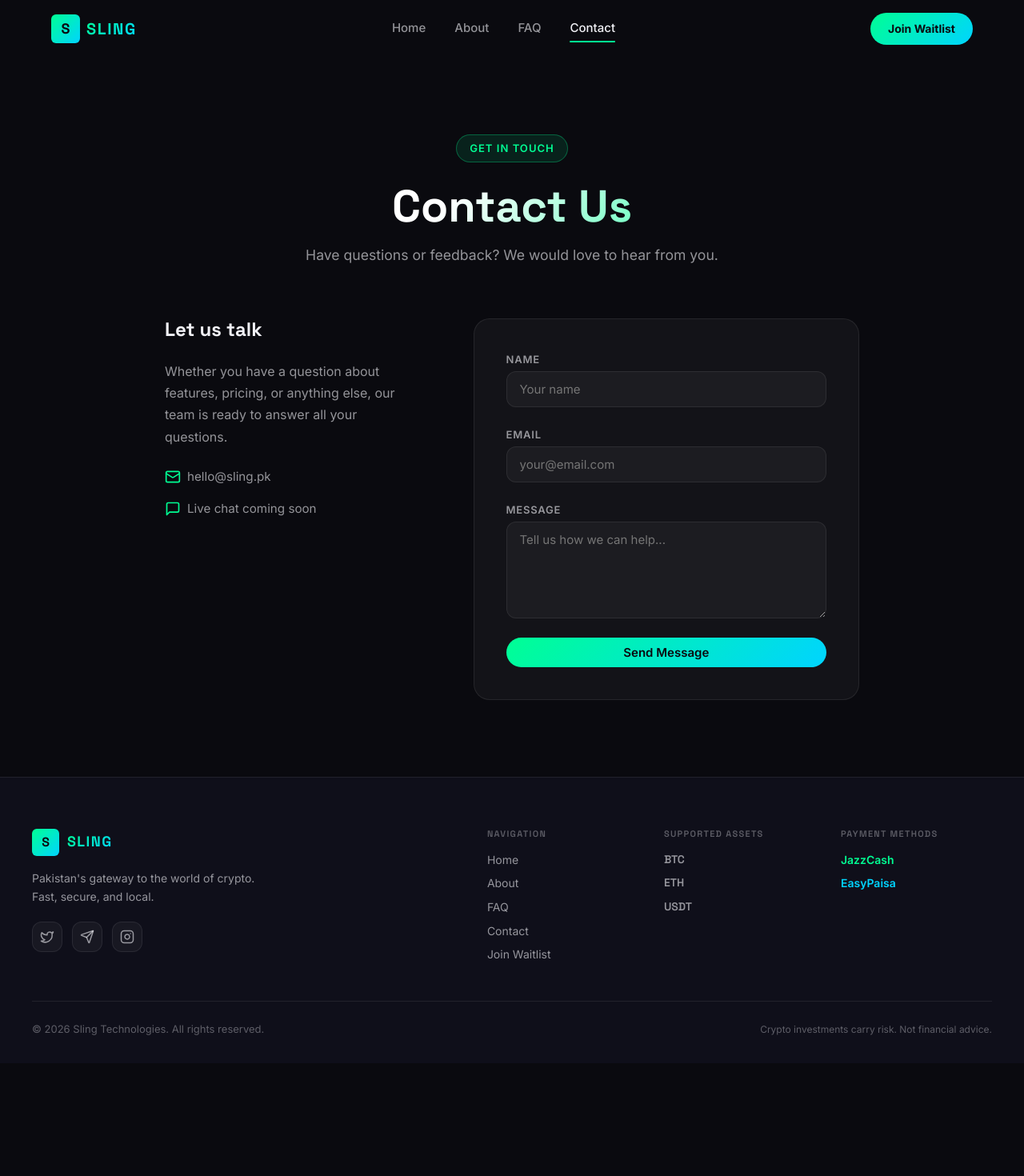
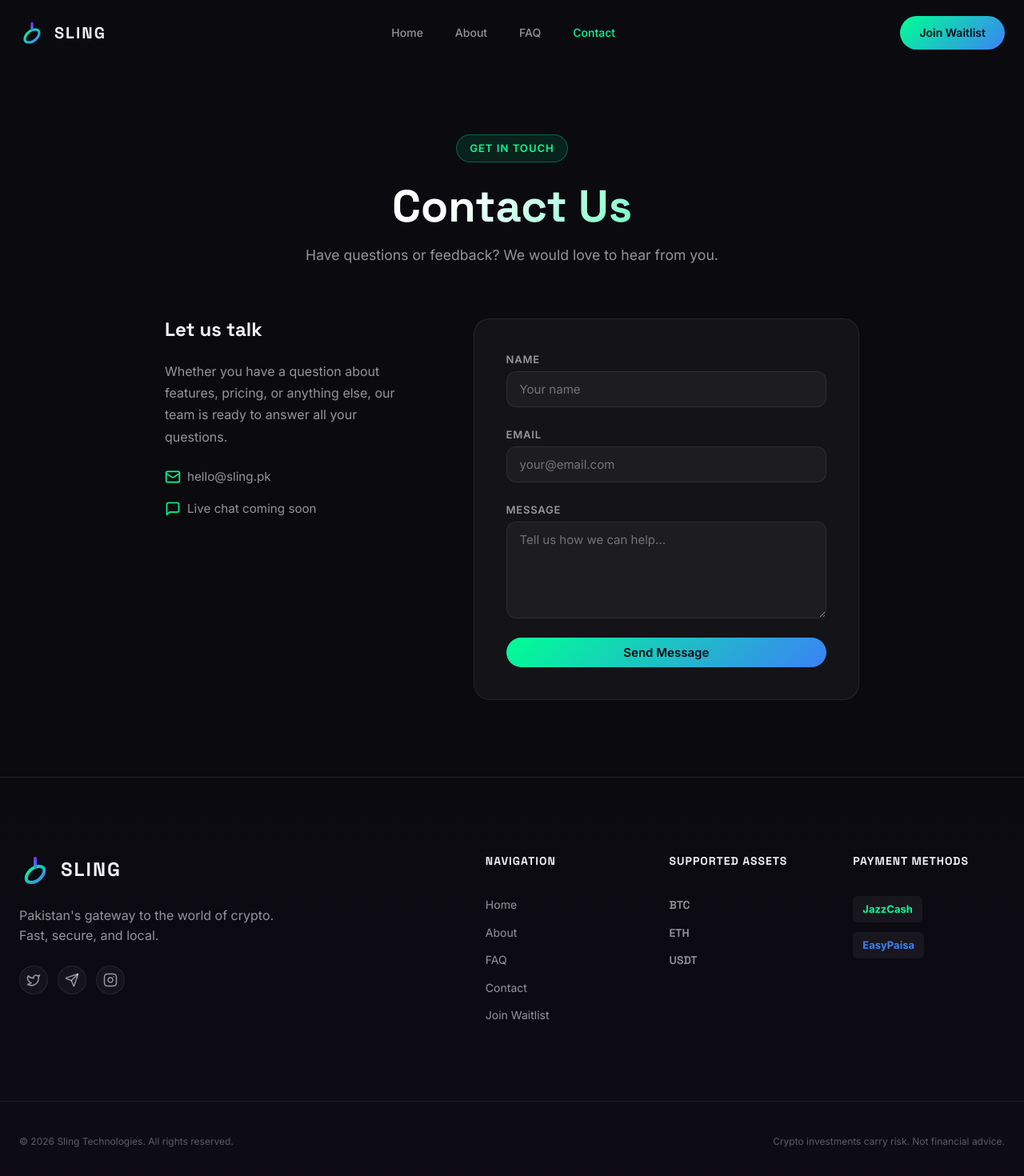
Before and after one commit to StuckInAI/crypto-onramp-fadil-1778689846184, a React (Vite) app: page /contact in a window 1280 px wide. Shown: the top 1470 px of the page at 80% size. Before the commit the page ends 1329 px from the top, so only its background shows below. Built offline with nearby package versions, Linux system fonts and the light colour scheme.

Commit message:
Update: did oyuu do it?

```diff
--- a/src/components/home/HeroBackground.tsx
+++ b/src/components/home/HeroBackground.tsx
@@ -35,7 +35,7 @@ export default function HeroBackground() {
       alpha: Math.random() * 0.5 + 0.1,
     }));
 
-    const colors = ['#00FF94', '#7B2FFF', '#00D4FF'];
+    const colors = ['#00FF94', '#7B2FFF', '#3B82F6'];
 
     const draw = () => {
       ctx.clearRect(0, 0, width, height);
--- a/src/components/layout/Footer.module.css
+++ b/src/components/layout/Footer.module.css
@@ -1,117 +1,109 @@
 .footer {
+  padding: var(--space-3xl) 0 var(--space-xl);
   border-top: 1px solid var(--color-border);
-  background: var(--color-bg-secondary);
-  padding: 64px 24px 32px;
   margin-top: auto;
+  background: linear-gradient(to bottom, transparent, rgba(123, 47, 255, 0.03));
 }
 
 .inner {
-  max-width: 1200px;
+  max-width: 1280px;
   margin: 0 auto;
+  padding: 0 var(--space-lg);
   display: grid;
-  grid-template-columns: 1.6fr 2fr;
-  gap: 64px;
+  grid-template-columns: 1.5fr 2fr;
+  gap: var(--space-3xl);
+  margin-bottom: var(--space-3xl);
+}
+
+@media (max-width: 768px) {
+  .inner {
+    grid-template-columns: 1fr;
+    gap: var(--space-2xl);
+  }
 }
 
 .brand {
   display: flex;
   flex-direction: column;
-  gap: 16px;
+  gap: var(--space-md);
 }
 
 .logo {
   display: flex;
   align-items: center;
-  gap: 10px;
-  width: fit-content;
-}
-
-.logoMark {
-  width: 34px;
-  height: 34px;
-  background: linear-gradient(135deg, var(--color-green), var(--color-cyan));
-  border-radius: 6px;
-  display: flex;
-  align-items: center;
-  justify-content: center;
-  font-family: var(--font-heading);
-  font-weight: 700;
-  font-size: 16px;
-  color: #0A0A0F;
-  flex-shrink: 0;
+  gap: 12px;
+  margin-bottom: 8px;
 }
 
 .logoText {
   font-family: var(--font-heading);
-  font-weight: 700;
-  font-size: 18px;
-  letter-spacing: 0.08em;
-  background: linear-gradient(135deg, var(--color-green), var(--color-cyan));
-  -webkit-background-clip: text;
-  -webkit-text-fill-color: transparent;
-  background-clip: text;
+  font-weight: 800;
+  font-size: 24px;
+  letter-spacing: 2px;
+  color: var(--color-text);
 }
 
 .tagline {
-  font-size: 14px;
   color: var(--color-text-muted);
-  max-width: 280px;
-  line-height: 1.65;
+  max-width: 320px;
 }
 
 .socials {
   display: flex;
   gap: 12px;
-  margin-top: 4px;
+  margin-top: 8px;
 }
 
 .socialIcon {
-  width: 38px;
-  height: 38px;
+  width: 36px;
+  height: 36px;
   display: flex;
   align-items: center;
   justify-content: center;
-  border-radius: var(--radius-md);
+  border-radius: var(--radius-full);
   background: var(--color-bg-card);
   border: 1px solid var(--color-border);
   color: var(--color-text-muted);
-  transition: color var(--transition-fast), border-color var(--transition-fast), box-shadow var(--transition-fast), transform var(--transition-fast);
+  transition: all var(--transition-fast);
 }
 
 .socialIcon:hover {
+  border-color: var(--color-green);
   color: var(--color-green);
-  border-color: var(--color-border-glow);
-  box-shadow: var(--shadow-green);
+  background: var(--color-green-dim);
   transform: translateY(-2px);
 }
 
 .links {
   display: grid;
   grid-template-columns: repeat(3, 1fr);
-  gap: 32px;
+  gap: var(--space-xl);
+}
+
+@media (max-width: 640px) {
+  .links {
+    grid-template-columns: repeat(2, 1fr);
+  }
+}
+
+.groupTitle {
+  font-size: 14px;
+  text-transform: uppercase;
+  letter-spacing: 1px;
+  color: var(--color-text);
+  margin-bottom: var(--space-lg);
 }
 
 .linkGroup {
   display: flex;
   flex-direction: column;
-  gap: 10px;
-}
-
-.groupTitle {
-  font-family: var(--font-heading);
-  font-size: 11px;
-  font-weight: 600;
-  letter-spacing: 0.12em;
-  text-transform: uppercase;
-  color: var(--color-text-subtle);
-  margin-bottom: 6px;
+  gap: 12px;
 }
 
 .link {
+  color: var(--color-text-muted);
   font-size: 14px;
-  color: var(--color-text-muted);
   transition: color var(--transition-fast);
-  line-height: 1.4;
 }
 
 .link:hover {
@@ -119,64 +111,42 @@
 }
 
 .token {
+  font-family: var(--font-heading);
+  font-weight: 600;
   font-size: 14px;
-  font-weight: 600;
   color: var(--color-text-muted);
-  font-family: var(--font-heading);
-  line-height: 1.4;
 }
 
 .paymentBadge {
-  font-size: 14px;
-  font-weight: 600;
-  line-height: 1.4;
+  font-size: 13px;
+  font-weight: 700;
+  background: rgba(255, 255, 255, 0.05);
+  padding: 6px 12px;
+  border-radius: 6px;
+  display: inline-block;
+  width: fit-content;
 }
 
 .bottom {
-  max-width: 1200px;
-  margin: 48px auto 0;
-  padding-top: 24px;
+  max-width: 1280px;
+  margin: 0 auto;
+  padding: var(--space-xl) var(--space-lg) 0;
   border-top: 1px solid var(--color-border);
   display: flex;
   justify-content: space-between;
   align-items: center;
-  flex-wrap: wrap;
-  gap: 8px;
+  color: var(--color-text-subtle);
+  font-size: 12px;
 }
 
-.copyright {
-  font-size: 13px;
-  color: var(--color-text-subtle);
-}
-
-.disclaimer {
-  font-size: 12px;
-  color: var(--color-text-subtle);
-}
-
-@media (max-width: 900px) {
-  .inner {
-    grid-template-columns: 1fr;
-    gap: 40px;
-  }
-}
-
-@media (max-width: 600px) {
-  .footer {
-    padding: 48px 16px 28px;
-  }
-  .links {
-    grid-template-columns: repeat(2, 1fr);
-    gap: 24px;
-  }
+@media (max-width: 640px) {
   .bottom {
     flex-direction: column;
+    gap: 12px;
     text-align: center;
   }
 }
 
-@media (max-width: 380px) {
-  .links {
-    grid-template-columns: 1fr;
-  }
+.disclaimer {
+  max-width: 400px;
 }
--- a/src/components/layout/Footer.tsx
+++ b/src/components/layout/Footer.tsx
@@ -1,5 +1,6 @@
 import { Link } from 'react-router-dom';
 import { Twitter, Send, Instagram } from 'lucide-react';
+import Logo from '@/components/ui/Logo';
 import styles from './Footer.module.css';
 
 export default function Footer() {
@@ -8,7 +9,7 @@ export default function Footer() {
       <div className={styles.inner}>
         <div className={styles.brand}>
           <Link to="/" className={styles.logo}>
-            <span className={styles.logoMark}>S</span>
+            <Logo size={40} />
             <span className={styles.logoText}>SLING</span>
           </Link>
           <p className={styles.tagline}>
@@ -41,7 +42,7 @@ export default function Footer() {
           <div className={styles.linkGroup}>
             <h4 className={styles.groupTitle}>Payment Methods</h4>
             <div className={styles.paymentBadge} style={{ color: 'var(--color-green)' }}>JazzCash</div>
-            <div className={styles.paymentBadge} style={{ color: 'var(--color-cyan)' }}>EasyPaisa</div>
+            <div className={styles.paymentBadge} style={{ color: 'var(--color-blue)' }}>EasyPaisa</div>
           </div>
         </div>
       </div>
--- a/src/components/layout/Navbar.module.css
+++ b/src/components/layout/Navbar.module.css
@@ -4,196 +4,134 @@
   left: 0;
   right: 0;
   z-index: 100;
-  transition: background var(--transition-base), border-color var(--transition-base), backdrop-filter var(--transition-base);
-  border-bottom: 1px solid transparent;
+  padding: 20px 0;
+  transition: all var(--transition-base);
 }
 
-.navbar.scrolled {
-  background: rgba(10, 10, 15, 0.92);
+.scrolled {
+  padding: 12px 0;
+  background: rgba(10, 10, 15, 0.8);
   backdrop-filter: blur(20px);
   -webkit-backdrop-filter: blur(20px);
-  border-bottom-color: var(--color-border);
+  border-bottom: 1px solid var(--color-border);
 }
 
 .inner {
-  max-width: 1200px;
+  max-width: 1280px;
   margin: 0 auto;
-  padding: 0 24px;
-  height: 72px;
+  padding: 0 var(--space-lg);
   display: flex;
   align-items: center;
   justify-content: space-between;
-  gap: var(--space-lg);
 }
 
 .logo {
   display: flex;
   align-items: center;
-  gap: var(--space-sm);
+  gap: 12px;
   text-decoration: none;
-  flex-shrink: 0;
-}
-
-.logoMark {
-  width: 36px;
-  height: 36px;
-  background: linear-gradient(135deg, var(--color-green), var(--color-cyan));
-  border-radius: var(--radius-sm);
-  display: flex;
-  align-items: center;
-  justify-content: center;
-  font-family: var(--font-heading);
-  font-weight: 700;
-  font-size: 18px;
-  color: #0A0A0F;
-  flex-shrink: 0;
 }
 
 .logoText {
   font-family: var(--font-heading);
-  font-weight: 700;
+  font-weight: 800;
   font-size: 20px;
-  letter-spacing: 0.08em;
-  background: linear-gradient(135deg, var(--color-green), var(--color-cyan));
-  -webkit-background-clip: text;
-  -webkit-text-fill-color: transparent;
-  background-clip: text;
+  letter-spacing: 2px;
+  color: var(--color-text);
 }
 
 .desktopNav {
   display: flex;
   align-items: center;
-  gap: 36px;
-  flex: 1;
-  justify-content: center;
-}
-
-.navLink {
-  font-size: 15px;
-  font-weight: 500;
-  color: var(--color-text-muted);
-  transition: color var(--transition-fast);
-  position: relative;
-  padding-bottom: 2px;
-}
-
-.navLink::after {
-  content: '';
-  position: absolute;
-  bottom: -4px;
-  left: 0;
-  width: 0;
-  height: 2px;
-  background: var(--color-green);
-  border-radius: var(--radius-full);
-  transition: width var(--transition-base);
-}
-
-.navLink:hover {
-  color: var(--color-text);
-}
-
-.navLink:hover::after {
-  width: 100%;
-}
-
-.activeLink {
-  color: var(--color-text) !important;
-}
-
-.activeLink::after {
-  width: 100% !important;
-}
-
-.navActions {
-  display: flex;
-  align-items: center;
-  gap: var(--space-md);
-  flex-shrink: 0;
-}
-
-.ctaBtn {
-  padding: 9px 22px;
-  background: linear-gradient(135deg, var(--color-green), var(--color-cyan));
-  color: #0A0A0F;
-  font-weight: 700;
-  font-size: 14px;
-  border-radius: var(--radius-full);
-  transition: opacity var(--transition-fast), box-shadow var(--transition-fast), transform var(--transition-fast);
-  white-space: nowrap;
-  display: inline-flex;
-  align-items: center;
-}
-
-.ctaBtn:hover {
-  opacity: 0.88;
-  box-shadow: var(--shadow-green);
-  transform: translateY(-1px);
-}
-
-.hamburger {
-  display: none;
-  color: var(--color-text);
-  padding: 6px;
-  border-radius: var(--radius-sm);
-  transition: background var(--transition-fast);
-  align-items: center;
-  justify-content: center;
-}
-
-.hamburger:hover {
-  background: var(--color-border);
-}
-
-.mobileMenu {
-  background: rgba(10, 10, 15, 0.98);
-  border-top: 1px solid var(--color-border);
-  padding: 12px 16px 20px;
-  display: flex;
-  flex-direction: column;
-  gap: 4px;
-}
-
-.mobileLink {
-  display: block;
-  padding: 13px 16px;
-  font-size: 16px;
-  font-weight: 500;
-  color: var(--color-text-muted);
-  border-radius: var(--radius-md);
-  transition: background var(--transition-fast), color var(--transition-fast);
-}
-
-.mobileLink:hover {
-  background: rgba(255, 255, 255, 0.05);
-  color: var(--color-text);
-}
-
-.mobileCta {
-  display: block;
-  margin-top: 8px;
-  padding: 14px var(--space-md);
-  text-align: center;
-  background: linear-gradient(135deg, var(--color-green), var(--color-cyan));
-  color: #0A0A0F;
-  font-weight: 700;
-  font-size: 15px;
-  border-radius: var(--radius-full);
-  transition: opacity var(--transition-fast);
-}
-
-.mobileCta:hover {
-  opacity: 0.88;
+  gap: var(--space-xl);
 }
 
 @media (max-width: 768px) {
   .desktopNav {
     display: none;
   }
+}
+
+.navLink {
+  color: var(--color-text-muted);
+  font-weight: 500;
+  transition: color var(--transition-fast);
+  font-size: 14px;
+}
+
+.navLink:hover {
+  color: var(--color-green);
+}
+
+.activeLink {
+  color: var(--color-green);
+}
+
+.navActions {
+  display: flex;
+  align-items: center;
+  gap: 16px;
+}
+
+.ctaBtn {
+  background: linear-gradient(135deg, var(--color-green), var(--color-blue));
+  color: #0A0A0F;
+  padding: 10px 24px;
+  border-radius: var(--radius-full);
+  font-weight: 600;
+  font-size: 14px;
+  transition: transform var(--transition-fast), box-shadow var(--transition-fast);
+}
+
+.ctaBtn:hover {
+  transform: translateY(-1px);
+  box-shadow: var(--shadow-green);
+}
+
+.hamburger {
+  display: none;
+  color: var(--color-text);
+}
+
+@media (max-width: 768px) {
+  .hamburger {
+    display: block;
+  }
   .ctaBtn {
     display: none;
   }
-  .hamburger {
-    display: flex;
-  }
 }
+
+.mobileMenu {
+  position: absolute;
+  top: 100%;
+  left: 0;
+  right: 0;
+  background: var(--color-bg);
+  border-bottom: 1px solid var(--color-border);
+  padding: 24px;
+  display: flex;
+  flex-direction: column;
+  gap: 20px;
+  animation: slideDown 0.3s ease-out;
+}
+
+@keyframes slideDown {
+  from { opacity: 0; transform: translateY(-10px); }
+  to { opacity: 1; transform: translateY(0); }
+}
+
+.mobileLink {
+  font-size: 18px;
+  font-weight: 600;
+  color: var(--color-text-muted);
+}
+
+.mobileCta {
+  background: linear-gradient(135deg, var(--color-green), var(--color-blue));
+  color: #0A0A0F;
+  padding: 14px;
+  text-align: center;
+  border-radius: var(--radius-md);
+  font-weight: 700;
+}
--- a/src/components/layout/Navbar.tsx
+++ b/src/components/layout/Navbar.tsx
@@ -2,6 +2,7 @@ import { useState } from 'react';
 import { Link, useLocation } from 'react-router-dom';
 import { Menu, X } from 'lucide-react';
 import { useScrollY } from '@/hooks/useScrollY';
+import Logo from '@/components/ui/Logo';
 import styles from './Navbar.module.css';
 import clsx from 'clsx';
 
@@ -23,7 +24,7 @@ export default function Navbar() {
     <header className={clsx(styles.navbar, isScrolled && styles.scrolled)}>
       <div className={styles.inner}>
         <Link to="/" className={styles.logo} onClick={() => setMenuOpen(false)}>
-          <span className={styles.logoMark}>S</span>
+          <Logo size={32} />
           <span className={styles.logoText}>SLING</span>
         </Link>
 
--- a/src/components/ui/Button.module.css
+++ b/src/components/ui/Button.module.css
@@ -24,7 +24,7 @@
 }
 
 .primary {
-  background: linear-gradient(135deg, var(--color-green), var(--color-cyan));
+  background: linear-gradient(135deg, var(--color-green), var(--color-blue));
   color: #0A0A0F;
 }
 .primary:hover:not(:disabled) {
@@ -33,7 +33,7 @@
 }
 
 .purple {
-  background: linear-gradient(135deg, var(--color-purple), var(--color-cyan));
+  background: linear-gradient(135deg, var(--color-purple), var(--color-blue));
   color: white;
 }
 .purple:hover:not(:disabled) {
--- a/src/components/ui/GlassCard.tsx
+++ b/src/components/ui/GlassCard.tsx
@@ -4,7 +4,7 @@ import styles from './GlassCard.module.css';
 type GlassCardProps = {
   children: React.ReactNode;
   className?: string;
-  glow?: 'green' | 'purple' | 'cyan' | 'none';
+  glow?: 'green' | 'purple' | 'blue' | 'none' | 'cyan';
   onClick?: () => void;
 };
 
@@ -15,6 +15,7 @@ export default function GlassCard({ children, className, glow = 'none', onClick
         styles.card,
         glow === 'green' && styles.glowGreen,
         glow === 'purple' && styles.glowPurple,
+        glow === 'blue' && styles.glowBlue,
         glow === 'cyan' && styles.glowCyan,
         onClick && styles.clickable,
         className
--- /dev/null
+++ b/src/components/ui/Logo.tsx
@@ -0,0 +1,41 @@
+type LogoProps = {
+  size?: number;
+  className?: string;
+};
+
+export default function Logo({ size = 32, className }: LogoProps) {
+  return (
+    <svg
+      width={size}
+      height={size}
+      viewBox="0 0 40 40"
+      fill="none"
+      xmlns="http://www.w3.org/2000/svg"
+      className={className}
+    >
+      <path
+        d="M10 25C10 25 15 15 25 15C35 15 30 25 30 25C30 25 25 35 15 35C5 35 10 25 10 25Z"
+        stroke="url(#logo-gradient-1)"
+        strokeWidth="4"
+        strokeLinecap="round"
+        strokeLinejoin="round"
+      />
+      <path
+        d="M20 5V15"
+        stroke="url(#logo-gradient-2)"
+        strokeWidth="4"
+        strokeLinecap="round"
+      />
+      <defs>
+        <linearGradient id="logo-gradient-1" x1="10" y1="15" x2="30" y2="35" gradientUnits="userSpaceOnUse">
+          <stop stopColor="var(--color-green)" />
+          <stop offset="1" stopColor="var(--color-blue)" />
+        </linearGradient>
+        <linearGradient id="logo-gradient-2" x1="20" y1="5" x2="20" y2="15" gradientUnits="userSpaceOnUse">
+          <stop stopColor="var(--color-purple)" />
+          <stop offset="1" stopColor="var(--color-blue)" />
+        </linearGradient>
+      </defs>
+    </svg>
+  );
+}
--- a/src/pages/HomePage.tsx
+++ b/src/pages/HomePage.tsx
@@ -35,7 +35,7 @@ const STEPS = [
     step: '03',
     title: 'You Trade',
     desc: 'Track, trade, and manage your BTC, ETH, and USDT from your Sling dashboard.',
-    color: 'var(--color-cyan)',
+    color: 'var(--color-blue)',
   },
 ];
 
@@ -151,7 +151,7 @@ export default function HomePage() {
         <div className={styles.stepsGrid}>
           {STEPS.map((step, i) => (
             <SectionReveal key={step.step} delay={i * 0.12}>
-              <GlassCard className={styles.stepCard} glow="green">
+              <GlassCard className={styles.stepCard} glow={i === 2 ? 'blue' : i === 1 ? 'purple' : 'green'}>
                 <div className={styles.stepNumber} style={{ color: step.color }}>{step.step}</div>
                 <div className={styles.stepIcon}>{step.icon}</div>
                 <h3 className={styles.stepTitle}>{step.title}</h3>
@@ -173,8 +173,8 @@ export default function HomePage() {
                 <span className={styles.paymentDot} style={{ background: 'var(--color-green)' }} />
                 JazzCash
               </div>
-              <div className={styles.paymentBadge} style={{ color: 'var(--color-cyan)', borderColor: 'rgba(0,212,255,0.4)' }}>
-                <span className={styles.paymentDot} style={{ background: 'var(--color-cyan)' }} />
+              <div className={styles.paymentBadge} style={{ color: 'var(--color-blue)', borderColor: 'rgba(59,130,246,0.4)' }}>
+                <span className={styles.paymentDot} style={{ background: 'var(--color-blue)' }} />
                 EasyPaisa
               </div>
             </div>
--- a/src/styles/global.css
+++ b/src/styles/global.css
@@ -8,8 +8,8 @@
   --color-green-dim: rgba(0, 255, 148, 0.12);
   --color-purple: #7B2FFF;
   --color-purple-dim: rgba(123, 47, 255, 0.12);
-  --color-cyan: #00D4FF;
-  --color-cyan-dim: rgba(0, 212, 255, 0.12);
+  --color-blue: #3B82F6;
+  --color-blue-dim: rgba(59, 130, 246, 0.12);
   --color-text: #F0F0F5;
   --color-text-muted: rgba(240, 240, 245, 0.6);
   --color-text-subtle: rgba(240, 240, 245, 0.35);
@@ -37,7 +37,7 @@
 
   --shadow-green: 0 0 24px rgba(0, 255, 148, 0.3), 0 0 64px rgba(0, 255, 148, 0.12);
   --shadow-purple: 0 0 24px rgba(123, 47, 255, 0.4), 0 0 64px rgba(123, 47, 255, 0.16);
-  --shadow-cyan: 0 0 24px rgba(0, 212, 255, 0.3), 0 0 64px rgba(0, 212, 255, 0.12);
+  --shadow-blue: 0 0 24px rgba(59, 130, 246, 0.3), 0 0 64px rgba(59, 130, 246, 0.12);
   --shadow-card: 0 4px 32px rgba(0, 0, 0, 0.5);
 }
 
@@ -123,14 +123,14 @@ ul, ol {
 }
 
 .gradient-text-green {
-  background: linear-gradient(135deg, var(--color-green) 0%, var(--color-cyan) 100%);
+  background: linear-gradient(135deg, var(--color-green) 0%, var(--color-blue) 100%);
   -webkit-background-clip: text;
   -webkit-text-fill-color: transparent;
   background-clip: text;
 }
 
 .gradient-text-purple {
-  background: linear-gradient(135deg, var(--color-purple) 0%, var(--color-cyan) 100%);
+  background: linear-gradient(135deg, var(--color-purple) 0%, var(--color-blue) 100%);
   -webkit-background-clip: text;
   -webkit-text-fill-color: transparent;
   background-clip: text;
```
Also changed, not shown: src/components/ui/GlassCard.module.css (+7 -2 lines), 1 other file (tests, documents, lock files or other folders).
